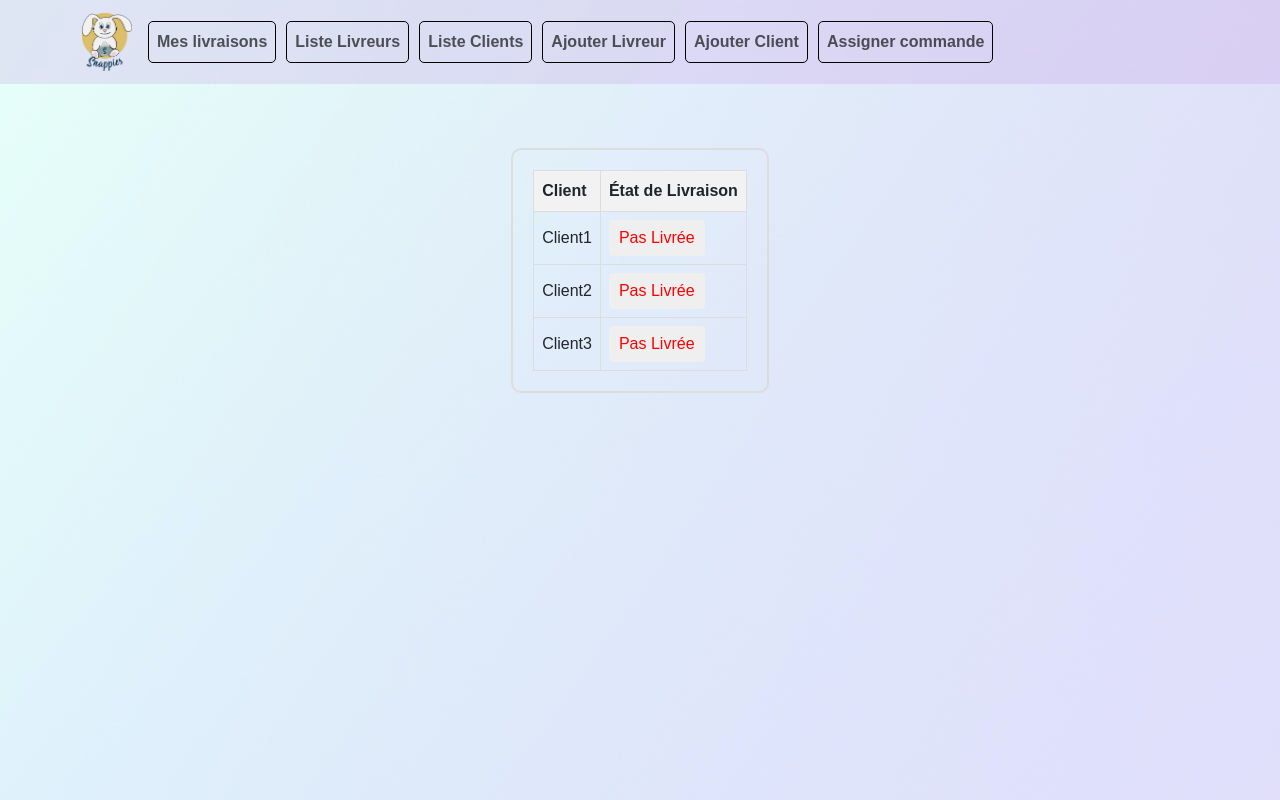
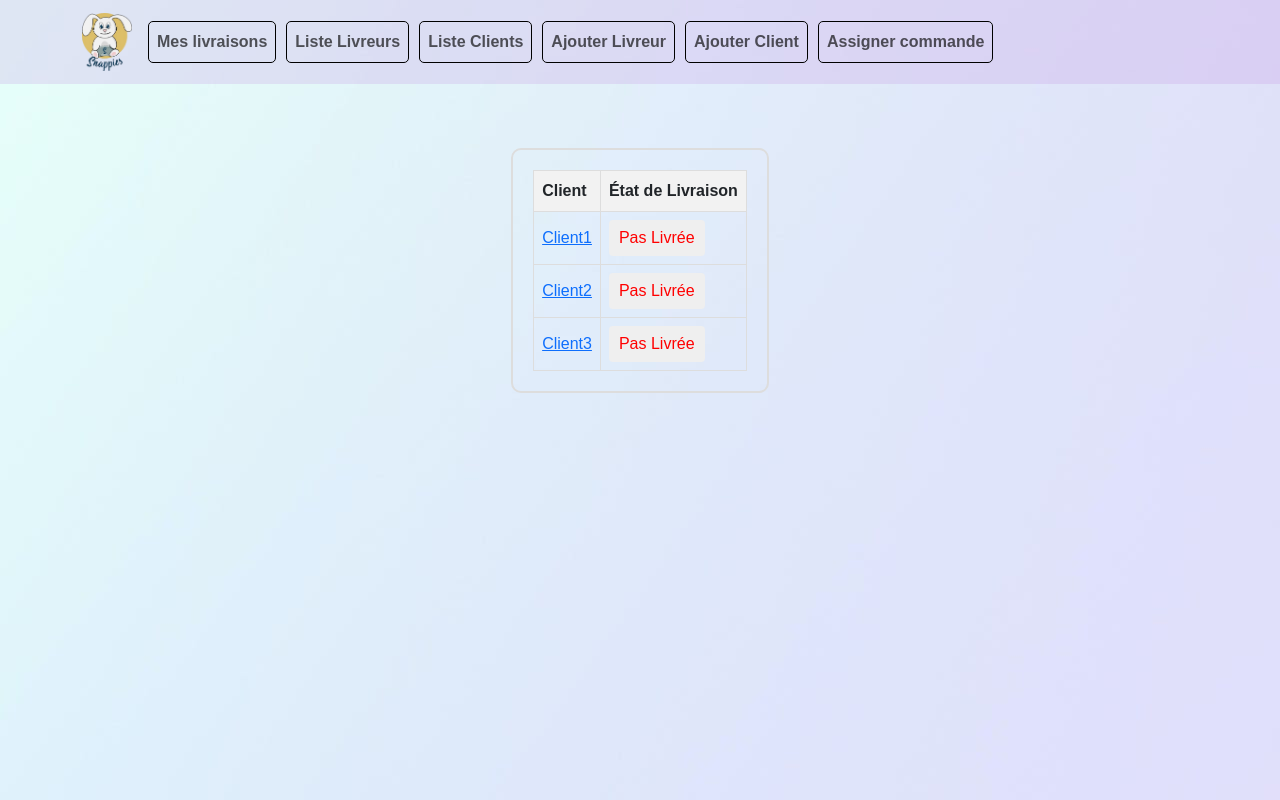
Before and after one commit to adamvinci/pfe2023frontend, a Vue app: page /home in a window 1280 px wide. Built offline with nearby package versions, Linux system fonts and the light colour scheme.

Commit message:
add addClient and addCommand

```diff
--- a/src/components/NavBar.vue
+++ b/src/components/NavBar.vue
@@ -32,7 +32,7 @@
             <router-link class="nav-link" to="/">Ajouter Livreur</router-link>
           </li>
           <li class="nav-item" v-if="isAdmin">
-            <router-link class="nav-link" to="/">Ajouter Client</router-link>
+            <router-link class="nav-link" to="/addClient">Ajouter Client</router-link>
           </li>
           <li class="nav-item" v-if="isAdmin">
             <router-link class="nav-link" to="/">Assigner commande</router-link>
--- a/src/router/index.js
+++ b/src/router/index.js
@@ -1,7 +1,8 @@
 import { createRouter, createWebHistory } from 'vue-router'
 import HomeView from '../views/HomeView.vue'
 import LoginView from '../views/LoginView.vue'
-
+import AddClientView from '../views/AddClientView.vue'
+import AddCommandView from '../views/AddCommandView.vue'
 const router = createRouter({
   history: createWebHistory(import.meta.env.BASE_URL),
   routes: [
@@ -15,6 +16,16 @@ const router = createRouter({
       name: 'login',
       component: LoginView
     },
+    {
+      path: '/addClient',
+      name: 'addClient',
+      component: AddClientView
+    },
+    {
+      path: '/addCommand',
+      name: 'addCommand',
+      component: AddCommandView
+    },
   ]
 });
 
--- a/src/views/HomeView.vue
+++ b/src/views/HomeView.vue
@@ -10,7 +10,10 @@
         </thead>
         <tbody>
           <tr v-for="(client, index) in clients" :key="index">
-            <td>{{ client }}</td>
+            <td>
+              <!-- Utilisation de router-link pour rendre la cellule cliquable -->
+              <router-link :to="{ path: '/' }">{{ client }}</router-link>
+            </td>
             <td>
               <button
                 @click="toggleLivraison(index)"
@@ -27,12 +30,10 @@
 </template>
 
 <script setup>
-import Home from '../components/Home.vue'
-
 import { ref } from 'vue';
 
-const clients = ref(['Client1', 'Client2', 'Client3']); // Ajoute tous tes clients ici
-const livraisons = ref(Array(clients.value.length).fill(false)); // Initialisation avec "Pas Livrée" pour tous les clients
+const clients = ref(['Client1', 'Client2', 'Client3']);
+const livraisons = ref(Array(clients.value.length).fill(false));
 
 const toggleLivraison = (index) => {
   livraisons.value[index] = !livraisons.value[index];
--- a/src/views/LoginView.vue
+++ b/src/views/LoginView.vue
@@ -3,23 +3,21 @@
     <h1> Login Page </h1>
     <input type="text" v-model="email" placeholder="nom@hotmail.com"/>
     <input type="password" v-model="password" placeholder="*****"/>
-    <button v-on:click="login"> Login </button>
+    <button @click="login"> Login </button>
     <p v-if="errorMessage" class="error-message">{{ errorMessage }}</p>
   </div>
 </template>
 
-<script>
-export default {
-  name: 'Login',
-  data() {
-    return {
-      email: '',
-      password: '',
-      errorMessage: '', // Ajout d'une propriété pour stocker le message d'erreur
-    };
-  },
-  methods: {
-    async login() {
+<script setup>
+import { ref } from 'vue';
+import { useRouter } from 'vue-router';
+
+const email = ref('');
+const password = ref('');
+const errorMessage = ref('');
+const $router = useRouter();
+
+const login = async () => {
   try {
     const response = await fetch('http://localhost:3333/auth/login', {
       method: 'POST',
@@ -28,25 +26,24 @@ export default {
       },
       mode: 'cors',
       body: JSON.stringify({
-            email: this.email,
-            password: this.password,
+        email: email.value,
+        password: password.value,
       }),
     });
 
     if (response.ok) {
-          this.$router.push('/home');
+      // Utilisation de la navigation avec la référence à $router
+      $router.push('/home');
     } else {
       // Affichage du message d'erreur
-          this.errorMessage = 'La connexion a échoué. Vérifiez vos identifiants.';
+      errorMessage.value = 'La connexion a échoué. Vérifiez vos identifiants.';
       console.error('Erreur lors de la connexion:', response.status);
     }
   } catch (error) {
     // Affichage du message d'erreur
-        this.errorMessage = 'Erreur lors de la connexion. Veuillez réessayer.';
+    errorMessage.value = 'Erreur lors de la connexion. Veuillez réessayer.';
     console.error('Erreur lors de la connexion:', error);
   }
-    },
-  },
 };
 </script>
 
@@ -56,6 +53,7 @@ export default {
   font-size: 14px;
   margin-top: 10px;
 }
+
 body {
   background-image: url("../assets/pexels.jpg");
 }
@@ -83,7 +81,6 @@ export default {
   border-radius: 15px;
   box-sizing: border-box;
   background-color: #D3CAF6;
-
 }
 
 .login button {
@@ -95,7 +92,6 @@ export default {
   cursor: pointer;
   border-radius: 3px;
   border-radius: 15px;
-
 }
 
 .login button:hover {
```
Lines whose indentation alone changed are shown as unchanged.
